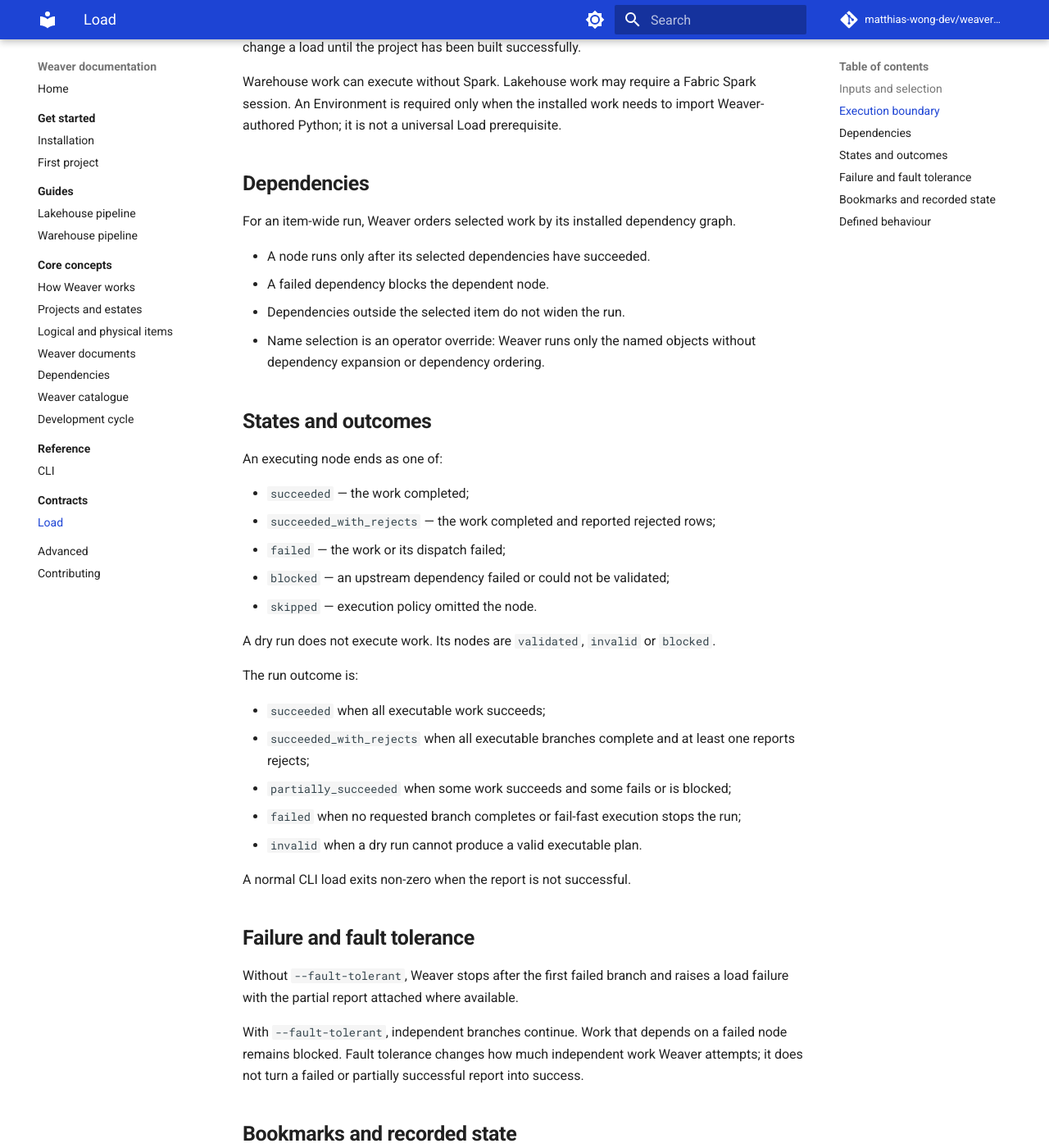
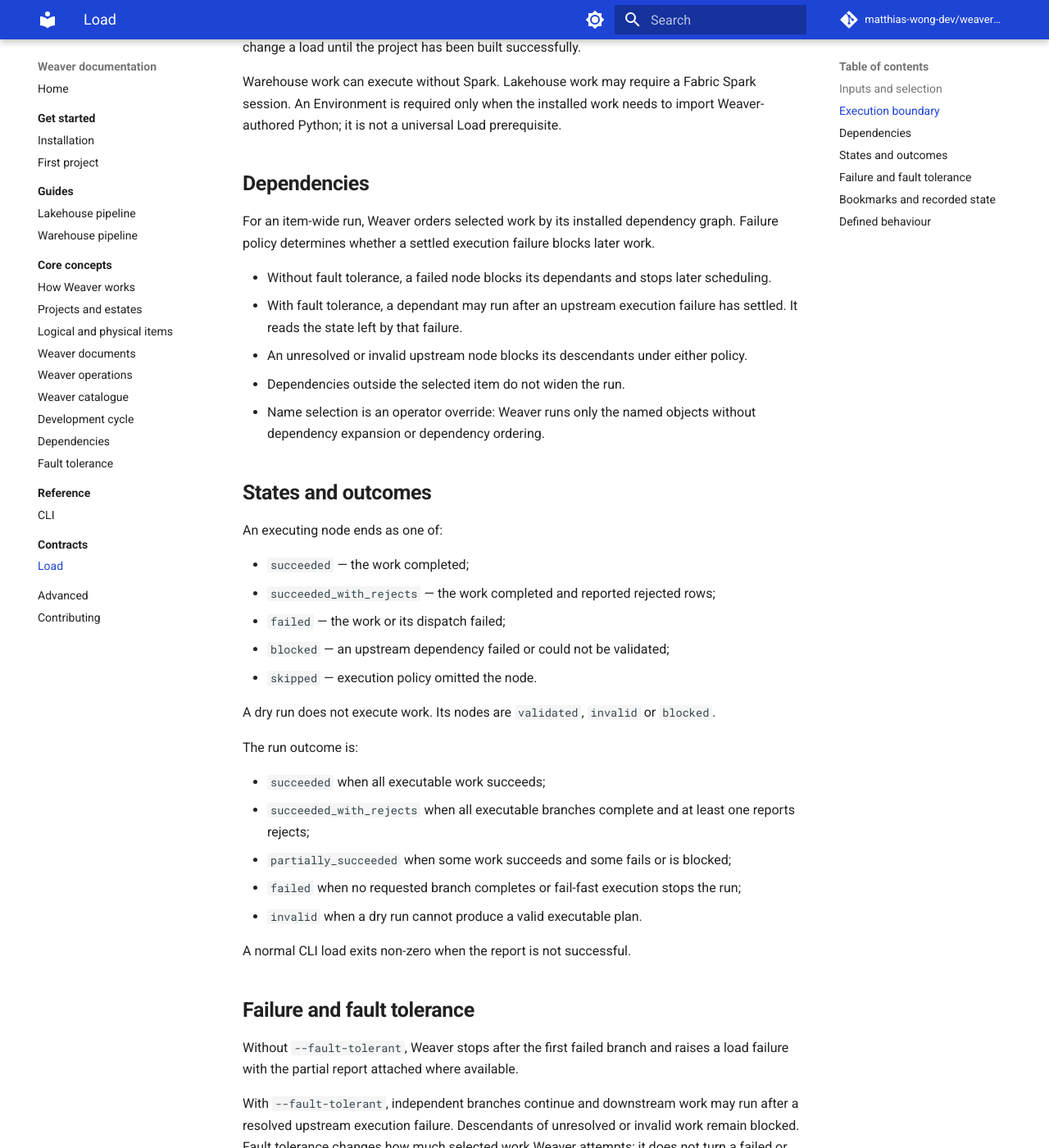
Before and after one commit to matthias-wong-dev/weaverstack-docs, an MkDocs documentation site: the page built from docs/contracts/load.md, in a window 1280 px wide and 1400 px high, scrolled down 990 px. Shown: the whole window at 82% size. Built offline with MkDocs 1.6.1 and Material for MkDocs 9.7.7, drawn with Linux system fonts in a browser that asks for light colours; comment, search, counter and statistics services are not loaded; some of the changed text lies outside the part shown.

Commit message:
docs: order operations and failure concepts

```diff
--- a/docs/contracts/load.md
+++ b/docs/contracts/load.md
@@ -33,10 +33,11 @@
 
 ## Dependencies
 
-For an item-wide run, Weaver orders selected work by its installed dependency graph.
+For an item-wide run, Weaver orders selected work by its installed dependency graph. Failure policy determines whether a settled execution failure blocks later work.
 
-- A node runs only after its selected dependencies have succeeded.
-- A failed dependency blocks the dependent node.
+- Without fault tolerance, a failed node blocks its dependants and stops later scheduling.
+- With fault tolerance, a dependant may run after an upstream execution failure has settled. It reads the state left by that failure.
+- An unresolved or invalid upstream node blocks its descendants under either policy.
 - Dependencies outside the selected item do not widen the run.
 - Name selection is an operator override: Weaver runs only the named objects without dependency expansion or dependency ordering.
 
@@ -66,7 +67,7 @@
 
 Without `--fault-tolerant`, Weaver stops after the first failed branch and raises a load failure with the partial report attached where available.
 
-With `--fault-tolerant`, independent branches continue. Work that depends on a failed node remains blocked. Fault tolerance changes how much independent work Weaver attempts; it does not turn a failed or partially successful report into success.
+With `--fault-tolerant`, independent branches continue and downstream work may run after a resolved upstream execution failure. Descendants of unresolved or invalid work remain blocked. Fault tolerance changes how much selected work Weaver attempts; it does not turn a failed or partially successful report into success.
 
 ## Bookmarks and recorded state
 
@@ -81,8 +82,8 @@
 1. execute the installed definitions rather than unbuilt source changes;
 2. keep execution within the selected item or name boundary;
 3. respect dependency order for item-wide runs;
-4. block dependent work after an upstream failure;
-5. preserve independent progress only when fault tolerance is requested;
+4. apply fail-fast or fault-tolerant continuation without widening the selection;
+5. keep descendants blocked when their upstream work cannot be resolved or validated;
 6. report node and run outcomes separately;
 7. leave bookmarks unchanged during a dry run;
 8. record completed work before reporting a successful run.
--- a/mkdocs.yml
+++ b/mkdocs.yml
@@ -79,9 +79,11 @@
       - Projects and estates: core-concepts/projects-and-estates.md
       - Logical and physical items: core-concepts/logical-and-physical-items.md
       - Weaver documents: core-concepts/weaver-documents.md
-      - Dependencies: core-concepts/dependencies.md
+      - Weaver operations: core-concepts/weaver-operations.md
       - Weaver catalogue: core-concepts/catalogue.md
       - Development cycle: core-concepts/development-cycle.md
+      - Dependencies: core-concepts/dependencies.md
+      - Fault tolerance: core-concepts/fault-tolerance.md
   - Reference:
       - reference/index.md
       - CLI: reference/cli.md
```
Also changed, not shown: docs/core-concepts/index.md (+7 -5 lines).
